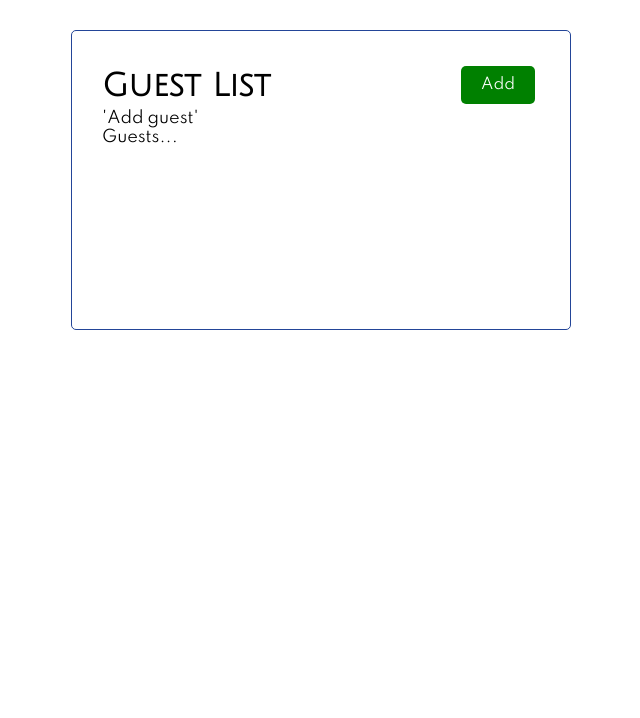
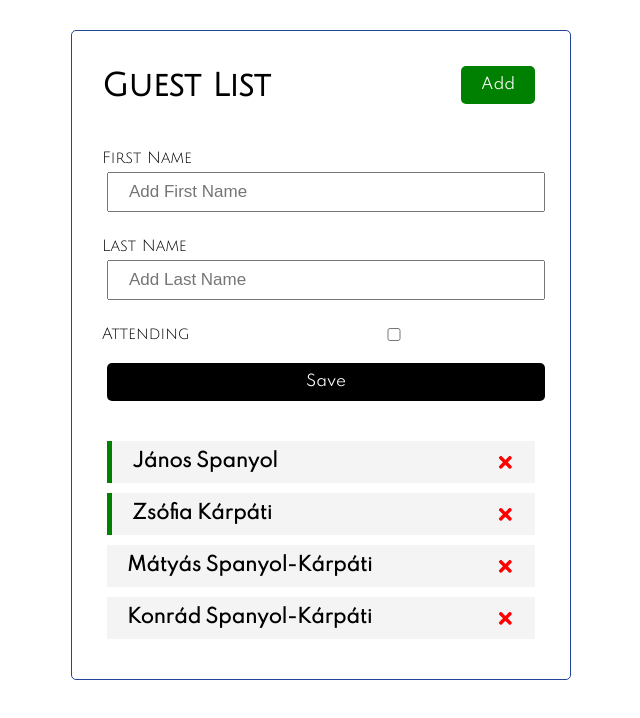
Before and after one commit to spankoj/guest-list-react, a React (Create React App) app: page / in a window 1280 px wide. Shown: the top 718 px of the page, without its empty margins (319-959 px from the left). Built offline with nearby package versions, Linux system fonts and the light colour scheme.

Commit message:
Add form and reminder toggle

```diff
--- a/package.json
+++ b/package.json
@@ -9,6 +9,7 @@
     "@testing-library/user-event": "^12.1.10",
     "react": "^17.0.2",
     "react-dom": "^17.0.2",
+    "react-icons": "^4.2.0",
     "react-scripts": "4.0.3",
     "web-vitals": "^1.0.1"
   },
--- a/src/App.js
+++ b/src/App.js
@@ -1,5 +1,6 @@
 /** @jsxImportSource @emotion/react */
 import { css } from '@emotion/react';
+import { useState } from 'react';
 import AddGuest from './components/AddGuest';
 import Guests from './components/Guests';
 import Header from './components/Header';
@@ -14,11 +15,61 @@ const containerStyle = css`
   /* overflow: auto; */
 `;
 function App() {
+  const [guests, setGuests] = useState([
+    {
+      id: 1,
+      firstName: 'János',
+      lastName: 'Spanyol',
+      attending: true,
+    },
+    {
+      id: 2,
+      firstName: 'Zsófia',
+      lastName: 'Kárpáti',
+      attending: true,
+    },
+    {
+      id: 3,
+      firstName: 'Mátyás',
+      lastName: 'Spanyol-Kárpáti',
+      attending: false,
+    },
+    {
+      id: 4,
+      firstName: 'Konrád',
+      lastName: 'Spanyol-Kárpáti',
+      attending: false,
+    },
+  ]);
+  // Delete Guest
+  const deleteGuest = (id) => {
+    setGuests(guests.filter((guest) => guest.id !== id));
+  };
+
+  // Toggle Attendence
+  const toggleAttendence = (id) => {
+    setGuests(
+      guests.map((guest) => {
+        return guest.id === id
+          ? { ...guest, attending: !guest.attending }
+          : guest;
+      }),
+    );
+  };
+
   return (
     <div css={containerStyle}>
       <Header />
       <AddGuest />
-      <Guests />
+      {guests.length > 0 ? (
+        <Guests
+          guests={guests}
+          onDelete={deleteGuest}
+          onToggle={toggleAttendence}
+        />
+      ) : (
+        'No more guests on the list'
+      )}
     </div>
   );
 }
--- a/src/components/AddGuest.js
+++ b/src/components/AddGuest.js
@@ -1,7 +1,91 @@
+/** @jsxImportSource @emotion/react */
+import { css } from '@emotion/react';
 import React from 'react';
 
+const formStyle = css`
+  background-color: #fff;
+  margin: 40px auto;
+`;
+
+const formControl = css`
+  margin: 20px 0;
+`;
+
+const labelStyle = css`
+  font-family: 'Julius Sans One';
+  display: block;
+`;
+
+const inputStlye = css`
+  width: 100%;
+  height: 40px;
+  padding: 10px 20px;
+  margin: 5px;
+  font-size: 17px;
+`;
+
+const inputCheckBoxStyle = css`
+  margin: 20px 0;
+  display: flex;
+  align-items: center;
+  flex-direction: row;
+  justify-content: space-between;
+`;
+
+const inputBtnStyle = css`
+  background: #000;
+  color: #fff;
+  font-family: inherit;
+  font-size: 15px;
+  margin: 5px;
+  padding: 10px 20px;
+  border: none;
+  border-radius: 5px;
+  cursor: pointer;
+  text-decoration: none;
+  display: block;
+  width: 100%;
+`;
+
 const AddGuest = () => {
-  return <div>'Add guest'</div>;
+  return (
+    <form css={formStyle}>
+      <div css={formControl}>
+        <label htmlFor="firstname" css={labelStyle}>
+          First Name
+        </label>
+        <input
+          name="firstname"
+          type="text"
+          placeholder="Add First Name"
+          css={inputStlye}
+        />
+      </div>
+      <div css={formControl}>
+        <label htmlFor="lastname" css={labelStyle}>
+          Last Name
+        </label>
+        <input
+          name="lastname"
+          type="text"
+          placeholder="Add Last Name"
+          css={inputStlye}
+        />
+      </div>
+      <div css={inputCheckBoxStyle}>
+        <label htmlFor="attending" css={labelStyle} style={{ flex: 1 }}>
+          Attending
+        </label>
+        <input
+          style={{ height: '20px' }}
+          name="attending"
+          type="checkbox"
+          style={{ flex: 2 }}
+        />
+      </div>
+      <input type="submit" value="Save" css={inputBtnStyle} />
+    </form>
+  );
 };
 
 export default AddGuest;
--- /dev/null
+++ b/src/components/Guest.js
@@ -0,0 +1,44 @@
+/** @jsxImportSource @emotion/react */
+import { css } from '@emotion/react';
+import { FaTimes } from 'react-icons/fa';
+
+const guestStyle = css`
+  background-color: #f4f4f4;
+  margin: 10px 5px;
+  padding: 10px 20px;
+  cursor: pointer;
+`;
+
+const guestStyleH3 = css`
+  display: flex;
+  align-items: center;
+  justify-content: space-between;
+`;
+
+const attendingStyle = css`
+  border-left: 5px solid green;
+  background-color: #f4f4f4;
+  margin: 10px 5px;
+  padding: 10px 20px;
+  cursor: pointer;
+`;
+
+const Guest = ({ guest, onDelete, onToggle }) => {
+  return (
+    <div
+      // css={guestStyle}
+      css={guest.attending ? attendingStyle : guestStyle}
+      onDoubleClick={() => onToggle(guest.id)}
+    >
+      <h3 css={guestStyleH3}>
+        {`${guest.firstName} ${guest.lastName}`}
+        <FaTimes
+          style={{ color: 'red', cursor: 'pointer' }}
+          onClick={() => onDelete(guest.id)}
+        />
+      </h3>
+    </div>
+  );
+};
+
+export default Guest;
--- a/src/components/Guests.js
+++ b/src/components/Guests.js
@@ -1,34 +1,21 @@
-import React from 'react';
+import { useState } from 'react';
+import Guest from './Guest';
 
-const guests = [
-  {
-    id: 1,
-    firstName: 'János',
-    lastName: 'Spanyol',
-    attending: true,
-  },
-  {
-    id: 2,
-    firstName: 'Zsófia',
-    lastName: 'Kárpáti',
-    attending: true,
-  },
-  {
-    id: 3,
-    firstName: 'Mátyás',
-    lastName: 'Spanyol-Kárpáti',
-    attending: false,
-  },
-  {
-    id: 4,
-    firstName: 'Konrád',
-    lastName: 'Spanyol-Kárpáti',
-    attending: false,
-  },
-];
-
-const Guests = () => {
-  return <div>Guests...</div>;
+const Guests = ({ guests, onDelete, onToggle }) => {
+  return (
+    <div>
+      {guests.map((guest) => {
+        return (
+          <Guest
+            key={guest.id}
+            guest={guest}
+            onDelete={onDelete}
+            onToggle={onToggle}
+          />
+        );
+      })}
+    </div>
+  );
 };
 
 export default Guests;
--- a/src/components/Header.js
+++ b/src/components/Header.js
@@ -6,7 +6,7 @@ const headerStyle = css`
   display: flex;
   justify-content: space-between;
   align-items: center;
-  /* margin-bottom: 20px; */
+  margin-bottom: 20px;
 `;
 const handleClick = (e) => {
   console.log('object');
```
Also changed, not shown: 1 other file (tests, documents, lock files or other folders).
